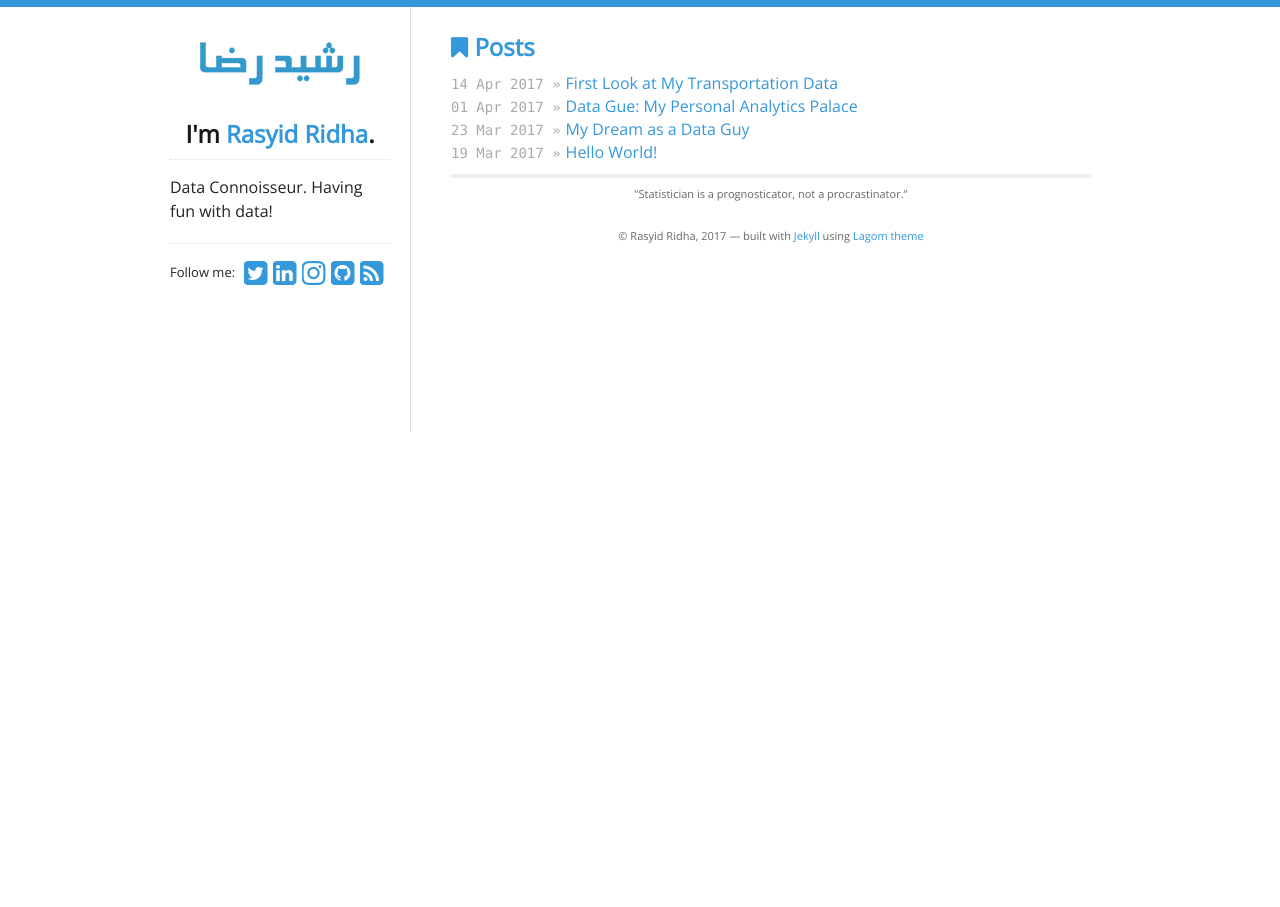
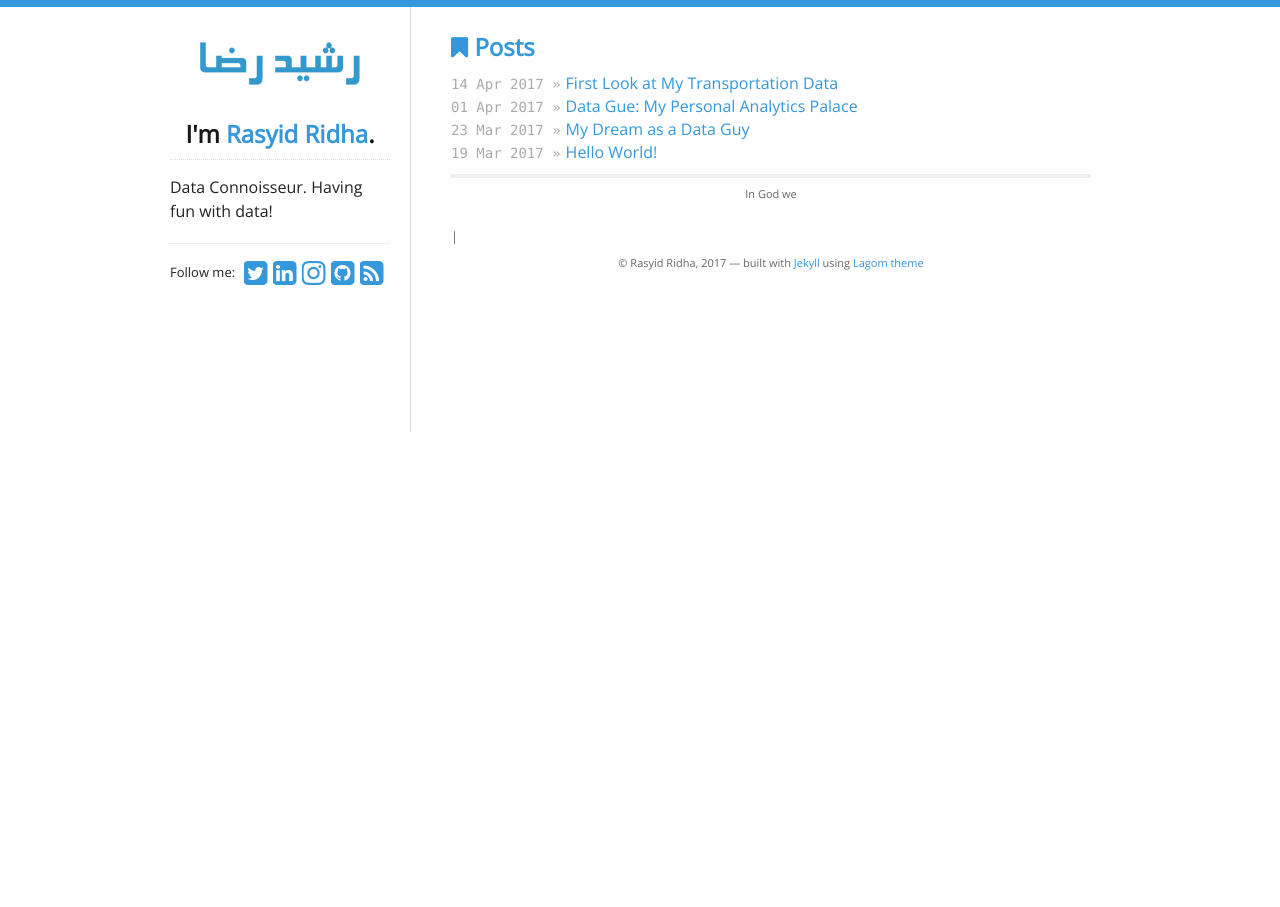
Before and after one commit to rasyidstat/rasyidstat.github.io, a Jekyll site: the page built from index.html, in a window 1280 px wide. Built offline with Jekyll 4.4.1, drawn with Linux system fonts in a browser that asks for light colours; nearby versions of some CDN libraries; some of the changed lines change nothing that is shown.

Commit message:
Update footer.html

```diff
--- a/_includes/footer.html
+++ b/_includes/footer.html
@@ -1,8 +1,18 @@
+<script> {% include js/typed.js %} </script>
+<script>
+	document.addEventListener("DOMContentLoaded", function(){
+		Typed.new(".typed", {
+			strings: ["Statistician is a prognosticator, not a procrastinator.",
+                "In God we trust. All others must bring data.",
+                "All models are wrong but some are useful."],
+			typeSpeed: 0
+		});
+	});
+</script>
+
 <div class="disclaimer">
   {% if site.data.theme.show_disclaimer %}
-  <p>
-    "Statistician is a prognosticator, not a procrastinator."
-  </p>
+  <p class="typed">&nbsp;</p>
   {% endif %}
 
   <p>
```
